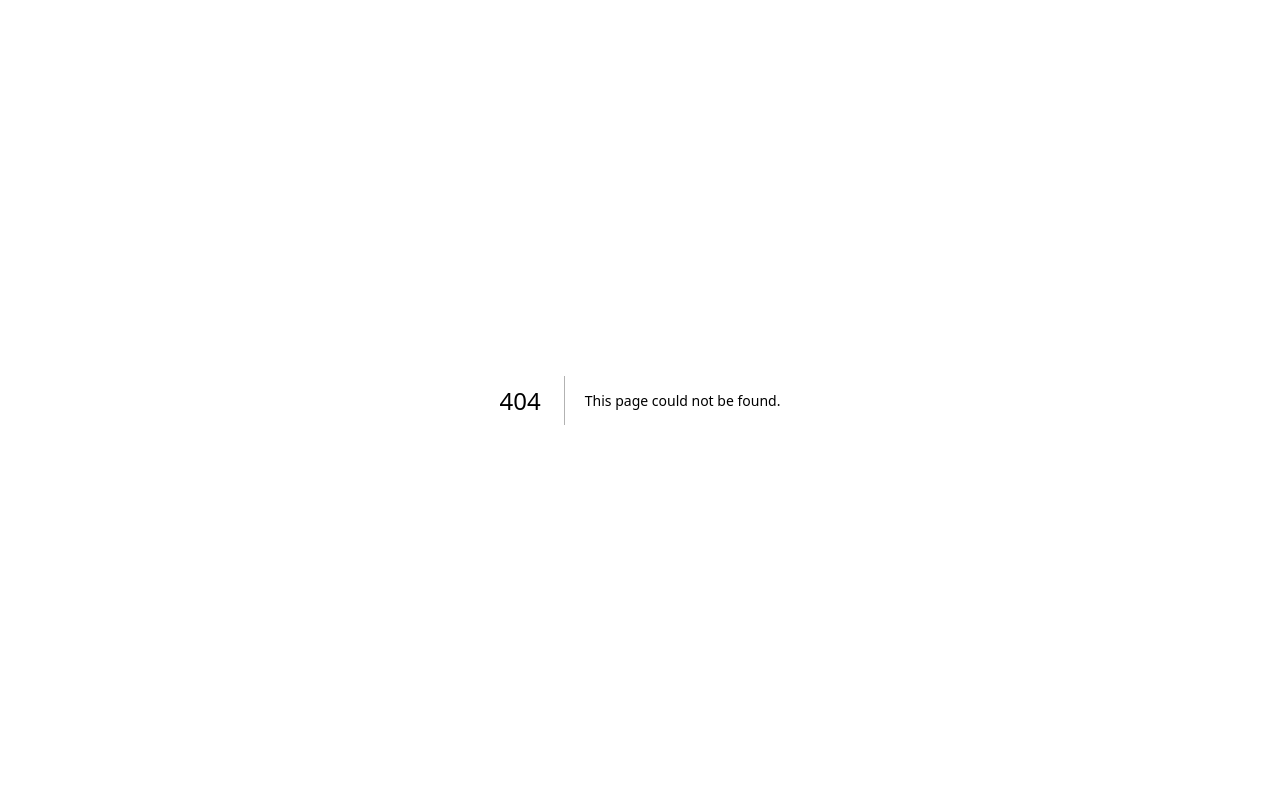
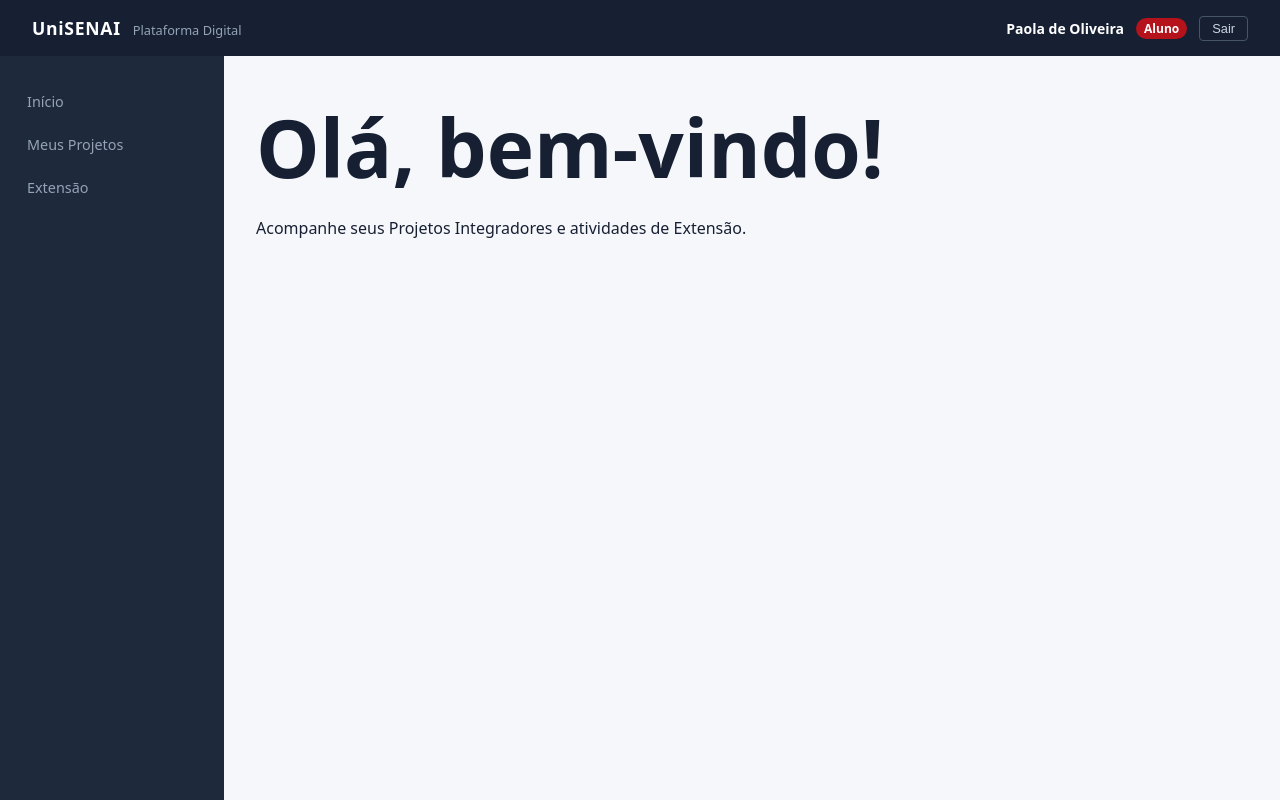
Before and after one commit to UniSENAI-Sorocaba/plataforma-frontend, a Next.js app: page /aluno in a window 1280 px wide. Before the commit this address had no page. Built offline with nearby package versions, Linux system fonts and the light colour scheme.

Commit message:
feat(auth-08-fe-01): layout autenticado com header, sidebar e rotas SSR

```diff
--- /dev/null
+++ b/src/app/(autenticado)/aluno/page.tsx
@@ -0,0 +1,11 @@
+export const dynamic = "force-dynamic";
+
+export default function AlunoHomePage() {
+  return (
+    <section aria-labelledby="aluno-titulo">
+      <h1 id="aluno-titulo">Olá, bem-vindo!</h1>
+      <p>Acompanhe seus Projetos Integradores e atividades de Extensão.</p>
+      {/* TODO AUTH-08-BE: carregar dados reais do aluno */}
+    </section>
+  );
+}
--- /dev/null
+++ b/src/app/(autenticado)/layout.tsx
@@ -0,0 +1,31 @@
+import type { Metadata } from "next";
+import NavHeader from "@/components/nav-header";
+import NavSidebar from "@/components/nav-sidebar";
+import { MOCK_USER } from "@/features/auth/auth-layout.mock";
+
+export const metadata: Metadata = {
+  title: "Plataforma Digital — Área Autenticada",
+  description: "Projetos Integradores e Extensão Universitária",
+};
+
+export default function AuthenticatedLayout({
+  children,
+}: Readonly<{ children: React.ReactNode }>) {
+  // TODO AUTH-08-BE: substituir MOCK_USER por leitura real de sessão/cookie
+  const user = MOCK_USER;
+
+  return (
+    <div className="auth-layout">
+      <NavHeader user={user} />
+      <div className="auth-layout__body">
+        <NavSidebar user={user} />
+        <main className="auth-layout__content" id="main-content">
+          <a href="#main-content" className="skip-link">
+            Ir para o conteúdo principal
+          </a>
+          {children}
+        </main>
+      </div>
+    </div>
+  );
+}
--- a/src/app/styles.css
+++ b/src/app/styles.css
@@ -9,3 +9,159 @@ body { margin: 0; }
 main { max-width: 64rem; margin: 0 auto; padding: 8rem 2rem; }
 h1 { font-size: clamp(2.5rem, 8vw, 5rem); margin: 0.25rem 0 1rem; }
 .eyebrow { color: #b5121b; font-weight: 700; letter-spacing: 0.08em; text-transform: uppercase; }
+
+/* ── Skip link ──────────────────────────────────────────── */
+.skip-link {
+  position: absolute;
+  top: -100%;
+  left: 1rem;
+  background: #b5121b;
+  color: #fff;
+  padding: 0.5rem 1rem;
+  border-radius: 0 0 4px 4px;
+  font-weight: 700;
+  z-index: 100;
+  text-decoration: none;
+}
+.skip-link:focus { top: 0; }
+
+/* ── Layout autenticado ─────────────────────────────────── */
+.auth-layout {
+  display: flex;
+  flex-direction: column;
+  min-height: 100vh;
+}
+
+.auth-layout__body {
+  display: flex;
+  flex: 1;
+}
+
+.auth-layout__content {
+  flex: 1;
+  padding: 2rem;
+  max-width: 100%;
+}
+
+/* ── Header ─────────────────────────────────────────────── */
+.nav-header {
+  display: flex;
+  align-items: center;
+  justify-content: space-between;
+  background: #172033;
+  color: #fff;
+  padding: 0 2rem;
+  height: 3.5rem;
+  gap: 1rem;
+}
+
+.nav-header__brand {
+  display: flex;
+  align-items: baseline;
+  gap: 0.75rem;
+  text-decoration: none;
+}
+
+.nav-header__brand a {
+  text-decoration: none;
+  color: inherit;
+}
+
+.nav-header__logo {
+  font-weight: 800;
+  font-size: 1.1rem;
+  color: #fff;
+  letter-spacing: 0.04em;
+}
+
+.nav-header__subtitle {
+  font-size: 0.8rem;
+  color: #94a3b8;
+}
+
+.nav-header__user {
+  display: flex;
+  align-items: center;
+  gap: 0.75rem;
+  font-size: 0.875rem;
+}
+
+.nav-header__name { font-weight: 600; }
+
+.nav-header__role {
+  background: #b5121b;
+  color: #fff;
+  padding: 0.125rem 0.5rem;
+  border-radius: 999px;
+  font-size: 0.75rem;
+  font-weight: 600;
+}
+
+.nav-header__logout {
+  background: none;
+  border: 1px solid #475569;
+  color: #cbd5e1;
+  padding: 0.25rem 0.75rem;
+  border-radius: 4px;
+  cursor: pointer;
+  font-size: 0.8rem;
+}
+
+.nav-header__logout:hover,
+.nav-header__logout:focus-visible {
+  border-color: #fff;
+  color: #fff;
+  outline: 2px solid #fff;
+  outline-offset: 2px;
+}
+
+/* ── Sidebar ─────────────────────────────────────────────── */
+.nav-sidebar {
+  width: 14rem;
+  background: #1e293b;
+  padding: 1.5rem 0;
+  flex-shrink: 0;
+}
+
+.nav-sidebar__list {
+  list-style: none;
+  margin: 0;
+  padding: 0;
+}
+
+.nav-sidebar__link {
+  display: block;
+  padding: 0.75rem 1.5rem;
+  color: #94a3b8;
+  text-decoration: none;
+  font-size: 0.9rem;
+  border-left: 3px solid transparent;
+  transition: color 0.15s, border-color 0.15s;
+}
+
+.nav-sidebar__link:hover,
+.nav-sidebar__link:focus-visible {
+  color: #f1f5f9;
+  background: #273549;
+  outline: none;
+}
+
+.nav-sidebar__link:focus-visible {
+  outline: 2px solid #b5121b;
+  outline-offset: -2px;
+}
+
+.nav-sidebar__link--active {
+  color: #fff;
+  border-left-color: #b5121b;
+  font-weight: 600;
+}
+
+/* ── Responsivo ─────────────────────────────────────────── */
+@media (max-width: 48rem) {
+  .auth-layout__body { flex-direction: column; }
+  .nav-sidebar { width: 100%; padding: 0.5rem 0; }
+  .nav-sidebar__list { display: flex; overflow-x: auto; }
+  .nav-sidebar__link { white-space: nowrap; border-left: none; border-bottom: 3px solid transparent; }
+  .nav-sidebar__link--active { border-bottom-color: #b5121b; border-left: none; }
+}
--- /dev/null
+++ b/src/components/nav-header.tsx
@@ -0,0 +1,36 @@
+import Link from "next/link";
+import type { AuthUser } from "@/features/auth/auth-layout.mock";
+
+interface NavHeaderProps {
+  user: AuthUser;
+}
+
+export default function NavHeader({ user }: NavHeaderProps) {
+  return (
+    <header className="nav-header" role="banner">
+      <div className="nav-header__brand">
+        <Link href="/" aria-label="UniSENAI Sorocaba — página inicial">
+          <span className="nav-header__logo" aria-hidden="true">UniSENAI</span>
+        </Link>
+        <span className="nav-header__subtitle">Plataforma Digital</span>
+      </div>
+
+      <div className="nav-header__user">
+        <span className="nav-header__name" aria-label={`Usuário logado: ${user.name}`}>
+          {user.name}
+        </span>
+        <span className="nav-header__role">
+          {user.role.charAt(0).toUpperCase() + user.role.slice(1)}
+        </span>
+        {/* TODO AUTH-08-BE: substituir por ação real de logout */}
+        <button
+          type="button"
+          className="nav-header__logout"
+          aria-label="Sair da conta"
+        >
+          Sair
+        </button>
+      </div>
+    </header>
+  );
+}
--- /dev/null
+++ b/src/components/nav-sidebar.tsx
@@ -0,0 +1,33 @@
+import Link from "next/link";
+import type { AuthUser } from "@/features/auth/auth-layout.mock";
+import { NAV_ITEMS } from "@/features/auth/auth-layout.mock";
+
+interface NavSidebarProps {
+  user: AuthUser;
+  currentPath?: string;
+}
+
+export default function NavSidebar({ user, currentPath }: NavSidebarProps) {
+  const items = NAV_ITEMS[user.role];
+
+  return (
+    <nav className="nav-sidebar" aria-label="Navegação principal">
+      <ul className="nav-sidebar__list" role="list">
+        {items.map((item) => {
+          const isActive = currentPath === item.href;
+          return (
+            <li key={item.href} className="nav-sidebar__item">
+              <Link
+                href={item.href}
+                className={`nav-sidebar__link${isActive ? " nav-sidebar__link--active" : ""}`}
+                aria-current={isActive ? "page" : undefined}
+              >
+                {item.label}
+              </Link>
+            </li>
+          );
+        })}
+      </ul>
+    </nav>
+  );
+}
--- /dev/null
+++ b/src/features/auth/auth-layout.mock.ts
@@ -0,0 +1,41 @@
+/**
+ * Mock do usuário autenticado — AUTH-08-FE-01
+ * Substituir pela integração real com AUTH-08-BE quando disponível.
+ */
+
+export type UserRole = "aluno" | "docente" | "coordenador" | "admin";
+
+export interface AuthUser {
+  name: string;
+  email: string;
+  role: UserRole;
+}
+
+export const MOCK_USER: AuthUser = {
+  name: "Paola de Oliveira",
+  email: "paola.oliveira@unisenai.com.br",
+  role: "aluno",
+};
+
+export const NAV_ITEMS: Record<UserRole, { label: string; href: string }[]> = {
+  aluno: [
+    { label: "Início", href: "/aluno" },
+    { label: "Meus Projetos", href: "/aluno/projetos" },
+    { label: "Extensão", href: "/aluno/extensao" },
+  ],
+  docente: [
+    { label: "Início", href: "/docente" },
+    { label: "Projetos Orientados", href: "/docente/projetos" },
+    { label: "Solicitações", href: "/docente/solicitacoes" },
+  ],
+  coordenador: [
+    { label: "Início", href: "/coordenador" },
+    { label: "Projetos", href: "/coordenador/projetos" },
+    { label: "Relatórios", href: "/coordenador/relatorios" },
+  ],
+  admin: [
+    { label: "Painel", href: "/admin" },
+    { label: "Usuários", href: "/admin/usuarios" },
+    { label: "Configurações", href: "/admin/configuracoes" },
+  ],
+};
```
Also changed, not shown: src/app/(autenticado)/docente/page.tsx (added, +11 -0 lines), 2 other files (tests, documents, lock files or other folders).
